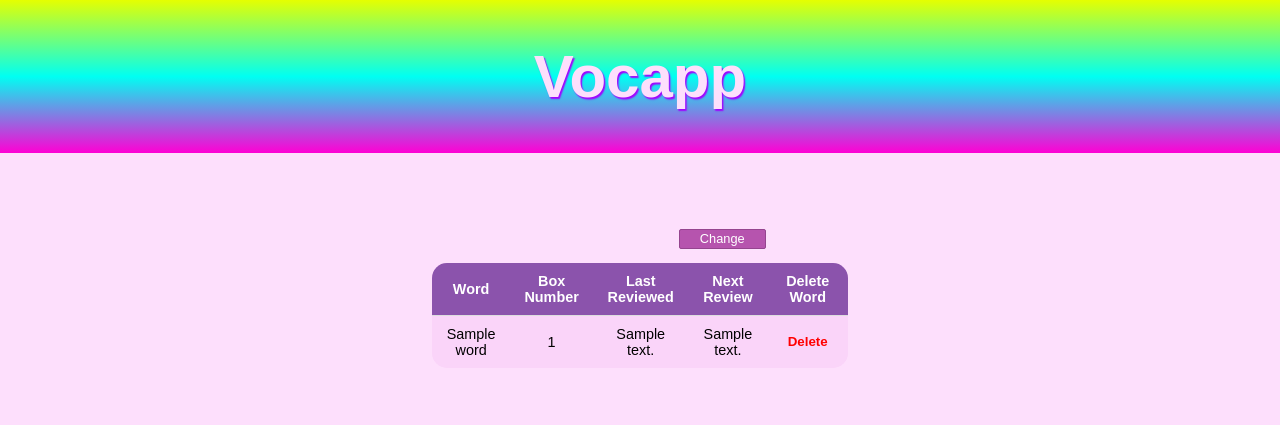
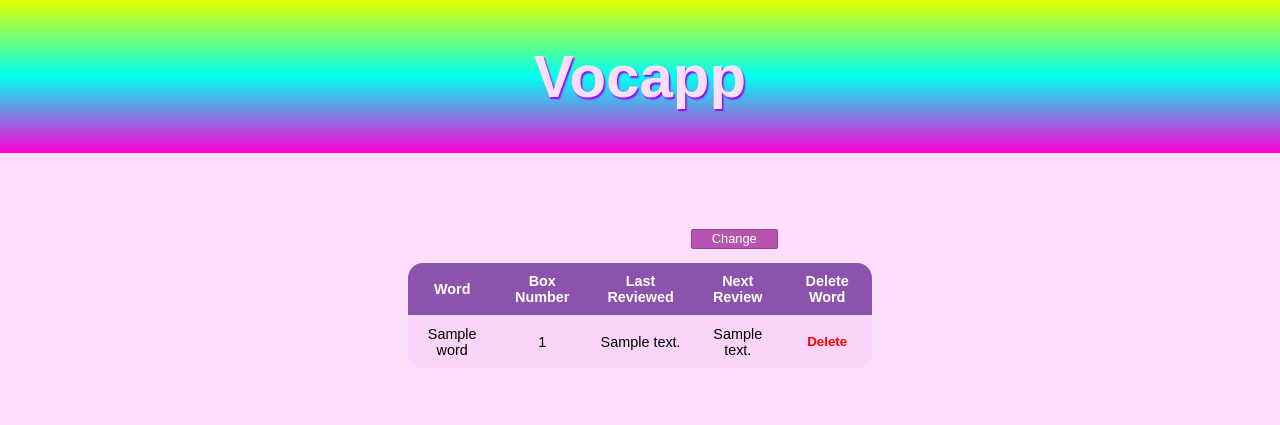
Before and after one commit to neurochilds/vocapp, a FastAPI app: template templates/words.html in a window 1280 px wide. Shown: the top 425 px of the page. Run offline with FastAPI, Linux system fonts and the light colour scheme; the template is opened without the code that fills it: most values are stand-ins (such as "Sample title", 1, 10 or a date in 2020); data that the repository does not hold is empty.

```diff
--- a/static/styles.css
+++ b/static/styles.css
@@ -28,16 +28,17 @@ body {
   .wide-middle-container {
     margin: 0 auto;
     padding-top: 4em;
-    padding-left: 2em;
-    padding-right: 2em;
+    padding-left: 1em;
+    padding-right: 1em;
   }
 
   .middle-container {
-    width: 25em;
+    width: 24em;
+    max-width: 100%;
   }
 
   .wide-middle-container {
-    width: 30em;
+    width: 31em;
     max-width: 100%;
     overflow-x: auto;
   }
```
